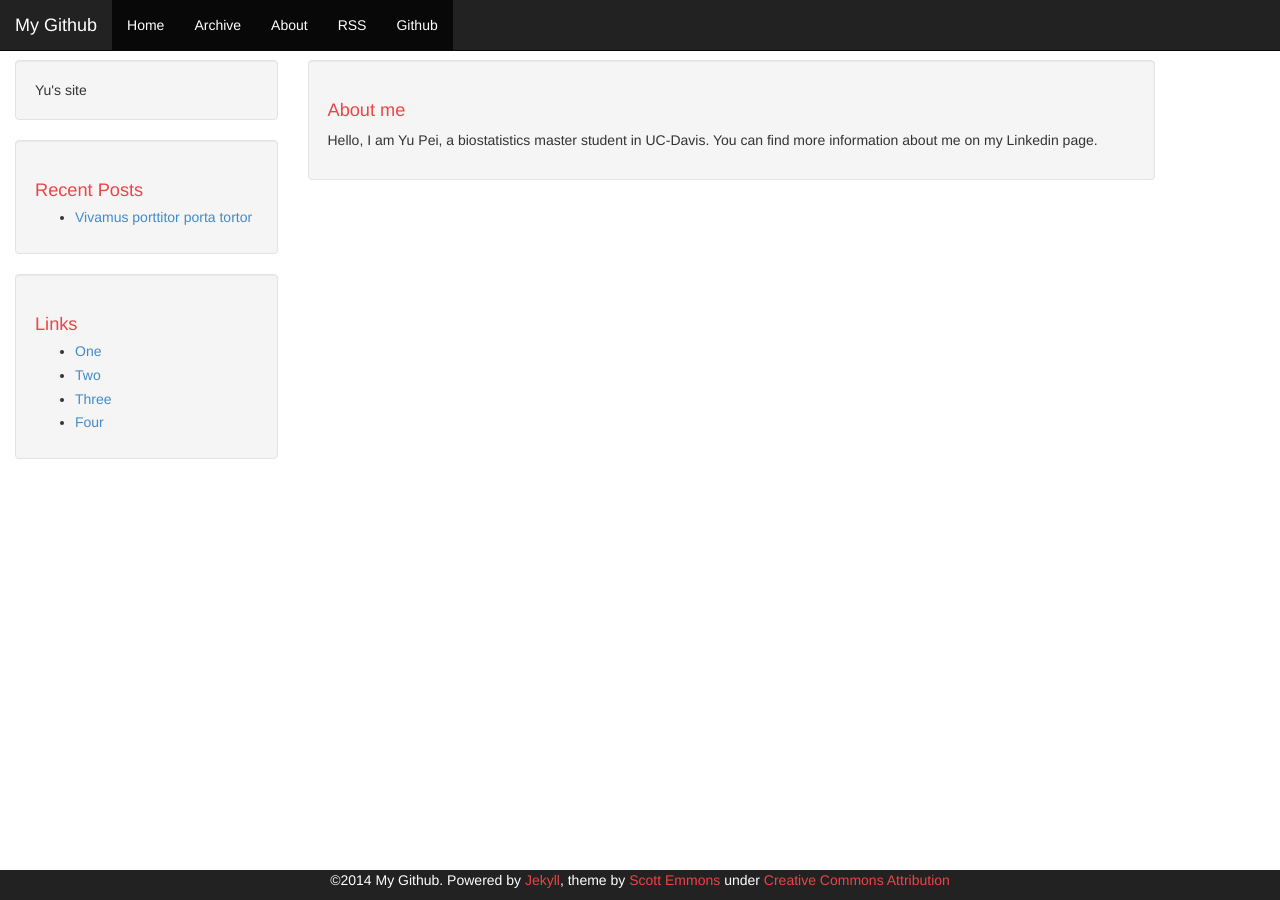
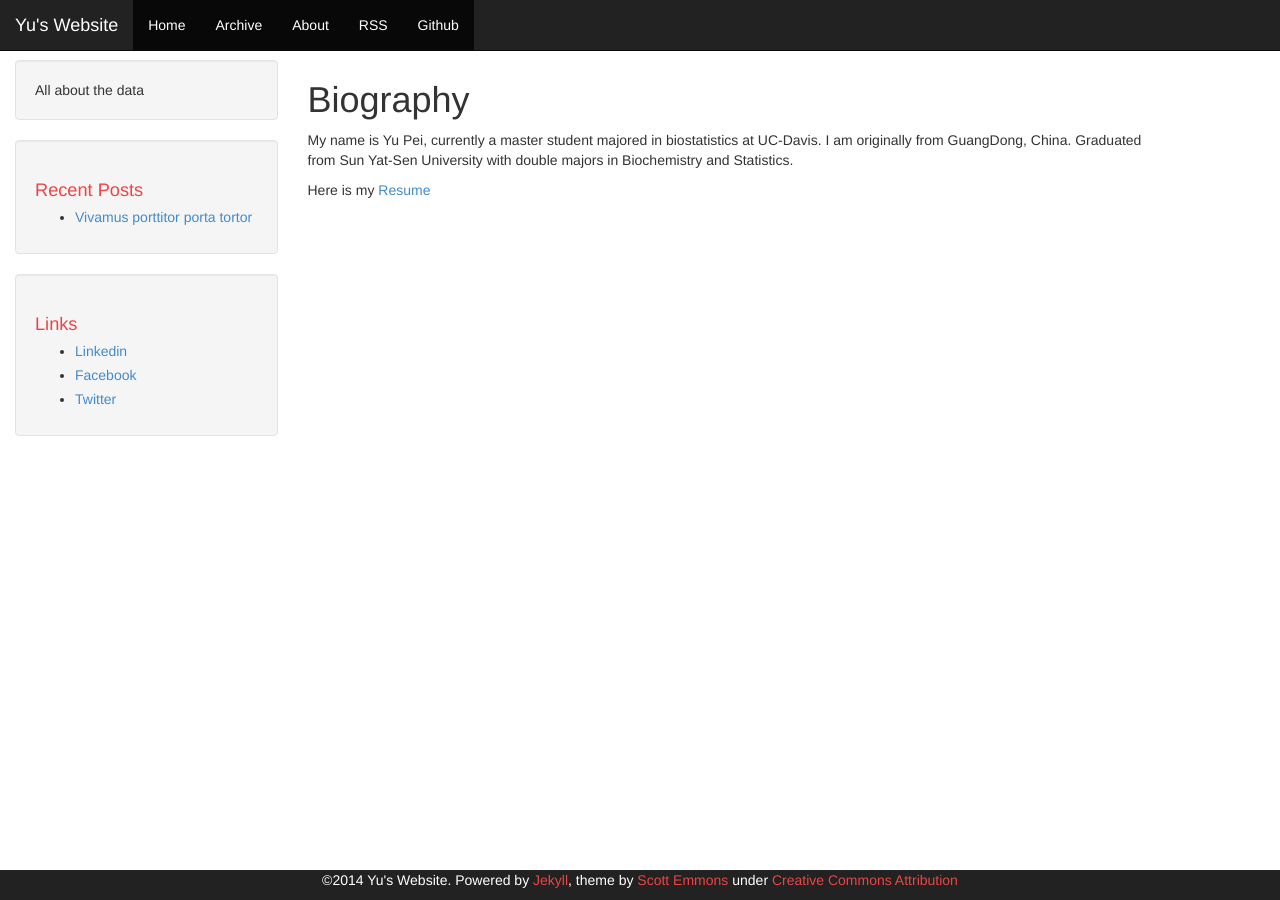
Before and after one commit to hitchpy/hitchpy.github.io, a Jekyll site: the page built from about.md, in a window 1280 px wide. Built offline with Jekyll 4.4.1, drawn with Linux system fonts in a browser that asks for light colours; Markdown is read by kramdown in place of the engine named in the settings; comment, search, counter and statistics services are not loaded.

Commit message:
add links

```diff
--- a/_config.yml
+++ b/_config.yml
@@ -1,7 +1,7 @@
 # Jekyll configuration
 
-name: My Github
-description: Yu's site
+name: Yu's Website
+description: All about the data
 
 # url is currently only used only for the RSS feed in feed.xml
 url: http://hitchpy.github.io
--- a/_includes/links-list.html
+++ b/_includes/links-list.html
@@ -1,7 +1,6 @@
 <h1>Links</h1>
 <ul>
-  <li><a href="#">One</a></li>
-  <li><a href="#">Two</a></li>
-  <li><a href="#">Three</a></li>
-  <li><a href="#">Four</a></li>
+  <li><a href="https://www.linkedin.com/profile/view?id=281973097&trk=nav_responsive_tab_profile">Linkedin</a></li>
+  <li><a href="https://www.facebook.com/yu.pei.71">Facebook</a></li>
+  <li><a href="https://twitter.com/hitchpy">Twitter</a></li>
 </ul>
--- a/about.html
+++ /dev/null
@@ -1,8 +0,0 @@
----
-layout: default
----
-
-<div class="well">
-    <h1>About me</h1>
-    <p>Hello, I am Yu Pei, a biostatistics master student in UC-Davis. You can find more information about me on my Linkedin page.</p>
-</div>
--- /dev/null
+++ b/about.md
@@ -0,0 +1,11 @@
+---
+layout: default
+---
+
+
+Biography
+======
+
+My name is Yu Pei, currently a master student majored in biostatistics at UC-Davis. I am originally from GuangDong, China. Graduated from Sun Yat-Sen University with double majors in Biochemistry and Statistics.
+
+Here is my [Resume](https://s3-us-west-1.amazonaws.com/yu.public/Yu_Pei_resume.pdf)
```
